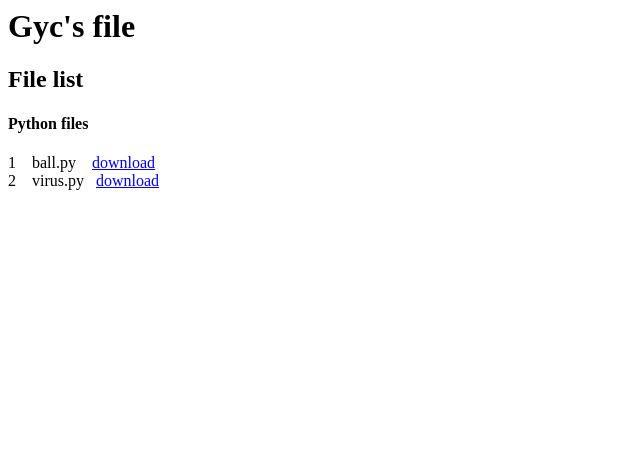
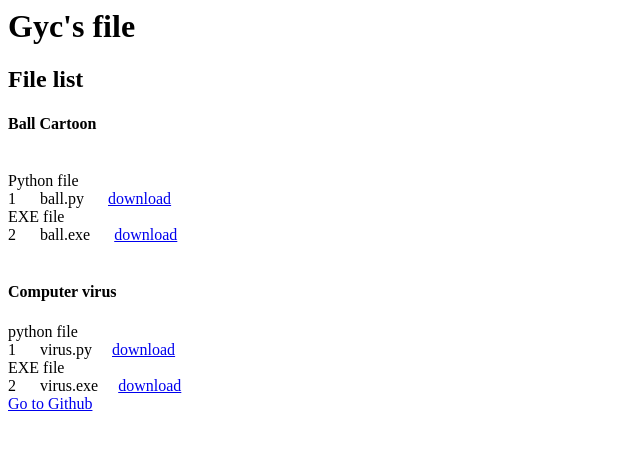
Before and after one commit to gycABC/gycabc.github.com, a plain HTML site: page index.html in a window 1280 px wide. Shown: the whole page, without its empty margins (0-640 px from the left). Drawn offline with Linux system fonts and the light colour scheme.

Commit message:
Update index.html

```diff
--- a/index.html
+++ b/index.html
@@ -5,9 +5,20 @@
   <body>
     <h1>Gyc's file</h1>
     <h2>File list</h2>
-    <h4>Python files</h4>
-    1&nbsp;&nbsp;&nbsp;&nbsp;ball.py&nbsp;&nbsp;&nbsp;&nbsp;<a href="ball.py">download</a>
+
+    <h4>Ball Cartoon</h4> <br/>
+    Python file <br/>
+    1&nbsp;&nbsp;&nbsp;&nbsp;&nbsp;&nbsp;ball.py&nbsp;&nbsp;&nbsp;&nbsp;&nbsp;&nbsp;<a href="ball.py">download</a> <br/>
+    EXE file <br/>
+    2&nbsp;&nbsp;&nbsp;&nbsp;&nbsp;&nbsp;ball.exe&nbsp;&nbsp;&nbsp;&nbsp;&nbsp;&nbsp;<a href="ball.exe">download</a> <br/>
     <br/>
-    2&nbsp;&nbsp;&nbsp;&nbsp;virus.py&nbsp;&nbsp;&nbsp;<a href="virus.py">download</a>
+
+    <h4>Computer virus</h4>
+    python file <br/>
+    1&nbsp;&nbsp;&nbsp;&nbsp;&nbsp;&nbsp;virus.py&nbsp;&nbsp;&nbsp;&nbsp;&nbsp;<a href="virus.py">download</a> <br/>
+    EXE file <br/>
+    2&nbsp;&nbsp;&nbsp;&nbsp;&nbsp;&nbsp;virus.exe&nbsp;&nbsp;&nbsp;&nbsp;&nbsp;<a href="virus.exe">download</a> <br/>
+
+    <a href="https://github.com/gycABC/gycabc.github.io">Go to Github</a>
   </body>
 </html>
```
